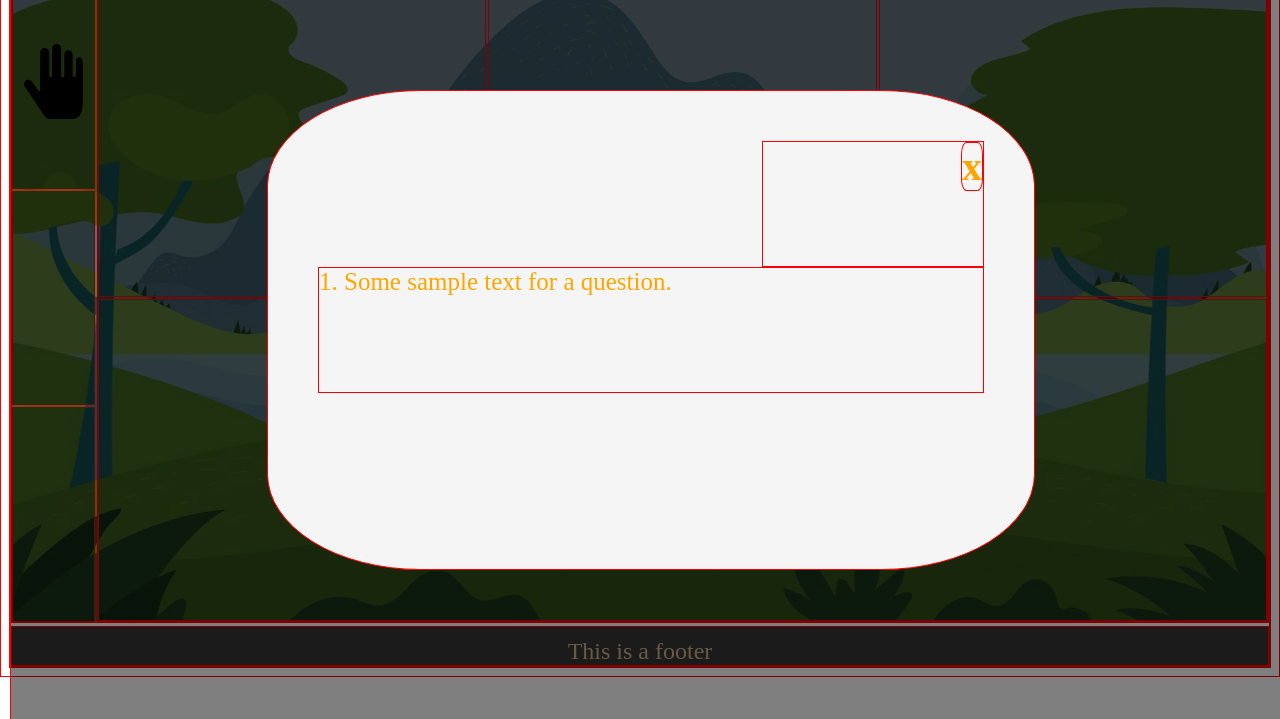
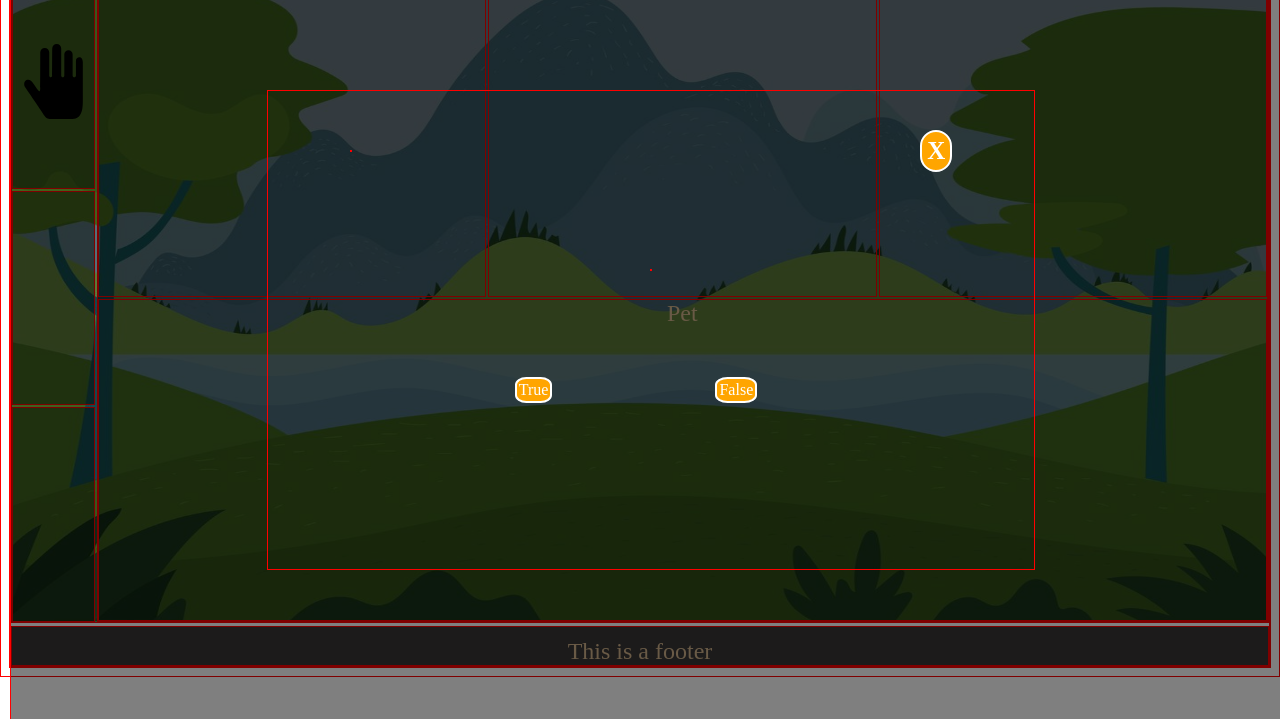
Before and after one commit to slime-lab/Pet-Game, a plain HTML site: page index.html in a window 1280 px wide. Both pictures are taken after a click on the element 53 px from the left and 595 px from the top of the page. Shown: the part 81-800 px from the top of the page. Drawn offline with nearby package versions, Linux system fonts and the light colour scheme; no server answers.

Commit message:
finished modal and integrating quiz into modal

```diff
--- a/assets/modal.js
+++ b/assets/modal.js
@@ -12,4 +12,9 @@ function modal() {
     play.show()
 }
 
+$(".x").on("click", close);
+function close(){
+    play.hide();
+}
+
 };
--- a/assets/triviagame.js
+++ b/assets/triviagame.js
@@ -3,7 +3,7 @@ var points = 0;
 //quiz toggle
 var questionAnswered = false;
 // Event listener for our quiz-button
-$("#quiz-button").on("click", function () {
+$(".boxThree").on("click", function () {
     questionAnswered = false;
 
     // Storing our opentdb API URL for the quiz
@@ -23,14 +23,16 @@ $("#quiz-button").on("click", function () {
                 console.log(correct);
                 console.log(incorrect);
 
-                $("#body").html(questionUrl)
-                var quizquestion = $("<div>");
-                var truebtn = $("<button>").text("True");
-                var falsebtn = $("<button>").text("False");
+                $(".questions").html(questionUrl)
+                // var quizquestion = $("<div>");
+                // var truebtn = $("<button>").text("True");
+                // var falsebtn = $("<button>").text("False");
+                var truebtn = $(".truebtn");
+                var falsebtn = $(".falsebtn");
 
-                $("#body").append("<br><br>");
-                $("#body").append(truebtn);
-                $("#body").append(falsebtn);
+                // $(".quizBox").append("<br><br>");
+                // $(".quizBox").append(truebtn);
+                // $(".quizBox").append(falsebtn);
                 //swap to default pet face function
                 function defaultEmoji() {
                     $(".pet").attr("src", "images/testemoji/defaultemoji.png")
--- a/index.html
+++ b/index.html
@@ -15,10 +15,12 @@
 
     <div class="modal">
         <div class="quizBox">
-            <div class="exit">
-                <div class="x">x</div>
-            </div>
-            <div class="questions">1. Some sample text for a question.</div>
+            <div class="x">X</div>
+            <div class="questions"></div>
+            <hr>
+            <div class="truebtn">True</div>
+            <div class="falsebtn">False</div>
+        </div>
         </div>
     </div>
 
@@ -52,6 +54,7 @@
         <!-- end of footer -->
         <script src="https://cdnjs.cloudflare.com/ajax/libs/jquery/3.2.1/jquery.min.js"></script>
         <script src="assets/weather.js"></script>
+        <script src="assets/triviagame.js"></script>
         <script src="assets/modal.js"></script>
         <script type="text/javascript">
         weather();
--- a/style.css
+++ b/style.css
@@ -1,7 +1,5 @@
 *{
-
-    border: red solid 1px;
-
+    border: 1px red solid;
 }
 
 /*################### Modal Stuff ###############*/
@@ -24,37 +22,66 @@
 
 .quizBox {
     grid-column: 2 / 5;
-    grid-row: 2 / 5;
-    background-color: whitesmoke;
+    grid-row: 1 / 3;
+    background-color: transparent;
     position: relative;
-    border-radius: 20%;
     display: grid;
-    grid-template-rows: repeat(3, 1fr);
-    grid-template-columns: repeat(3, 1fr);
-    padding: 50px;
+    grid-template-rows: 1fr, auto, 1fr;
+    grid-template-columns: 25px, 1fr 25px;
+    grid-template-areas:
+    ". . . x"
+    "q q q q"
+    ". b b2 .";
+    color: orange;
+    justify-items: center;
+    align-items: center;
 }
 
 .questions {
-    grid-column: 1 / -1;
-    grid-row: 2 / 3;
-     background-color: transparent;
-    color: orange;
+    grid-area: q;
+    /* grid-column: 1 / -1;
+    grid-row: 2 / 3; */
+     /* background-color: transparent;
+    color: orange; */
     font-size: 25px;
+    text-align: center;
+    /* text-align: center; */
 }
 
-.exit {
-    grid-column: 3 / 4;
+/* .exit {
+    grid-area: eg;
+    /* grid-column: 3 / 4;
  background-color: transparent;
+/* } */
+
+.x {
+    grid-area: x;
+    border-radius: 25px;
+    color: white;
+    padding: 5px;
+    background-color:orange;
+    border: solid white 2px;
+    font-size: 25px;
+    font-weight: 800;
 }
 
-.x {
-    align-content: right;
-    float: right;
-    background-color: transparent;
-    color: orange;
-    border-radius: 25%;
-    font-size: 40px;
-    font-weight: 800;
+.truebtn {
+    grid-area: b;
+    border-radius: 30%;
+    color: white;
+    padding: 2px;
+    background-color:orange;
+    border: solid white 2px;
+
+}
+.falsebtn {
+    grid-area: b2;
+    border-radius: 30%;
+    color: white;
+    padding: 2px;
+    background-color:orange;
+    border: solid white 2px;
+
 }
 
 /*################### Modal Stuff ###############*/
@@ -220,6 +247,79 @@
         background-color: black;
     }
 
+
+/*################### Modal Stuff ###############*/
+.body {
+    padding: 2px;
+    width: 100%;
+    height: 100%;
+    background-color: black;
+}
+
+.modal {
+    width: 100%;
+    height: 100%;
+    position: fixed;
+    background-color: rgba(0, 0, 0, 0.5);
+    display: grid;
+    grid-template-columns: repeat(5, 1fr);
+    grid-template-rows: repeat(5, 1fr);
+}
+
+.quizBox {
+    grid-column: 2 / 5;
+    grid-row: 2 / 5;
+    background-color: transparent;
+    position: relative;
+    display: grid;
+    grid-template-rows: repeat(4, 1fr);
+    grid-template-columns: 25px, 1fr 25px;
+    grid-template-areas:
+    ". . . x"
+    "q q q q"
+    ". b b2 .";
+    color: orange;
+    justify-items: center;
+    align-items: center;
+}
+
+.questions {
+    grid-area: q;
+    font-size: 25px;
+    text-align: center;
+}
+
+.x {
+    grid-area: x;
+    border-radius: 25px;
+    color: white;
+    padding: 5px;
+    background-color:orange;
+    border: solid white 2px;
+    font-size: 25px;
+    font-weight: 800;
+}
+
+.truebtn {
+    grid-area: b;
+    border-radius: 30%;
+    color: white;
+    padding: 2px;
+    background-color:orange;
+    border: solid white 2px;
+}
+.falsebtn {
+    grid-area: b2;
+    border-radius: 30%;
+    color: white;
+    padding: 2px;
+    background-color:orange;
+    border: solid white 2px;
+
+}
+
+/*################### Modal Stuff ###############*/
+
     .container {
         display: grid;
         grid-gap: 3px;
```
